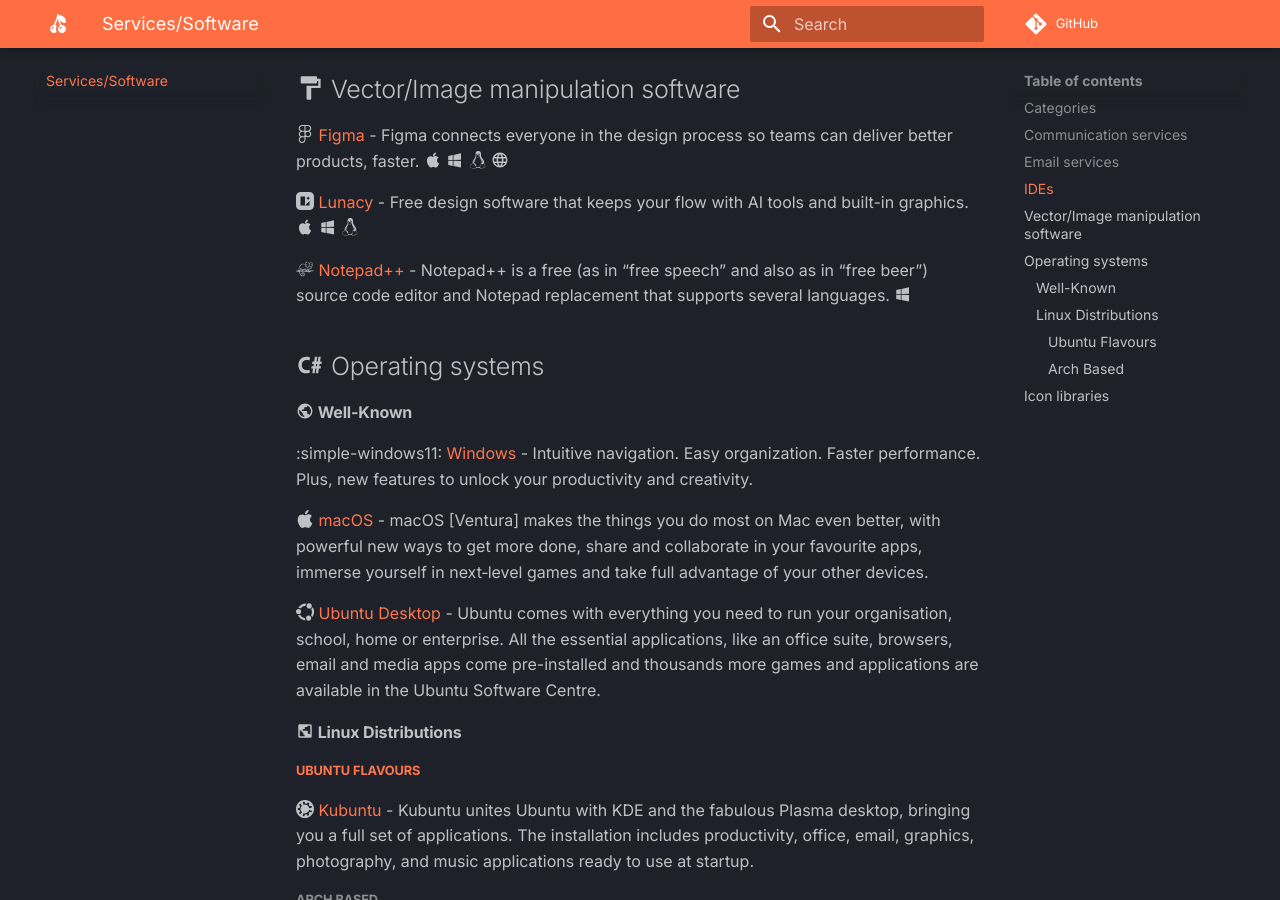
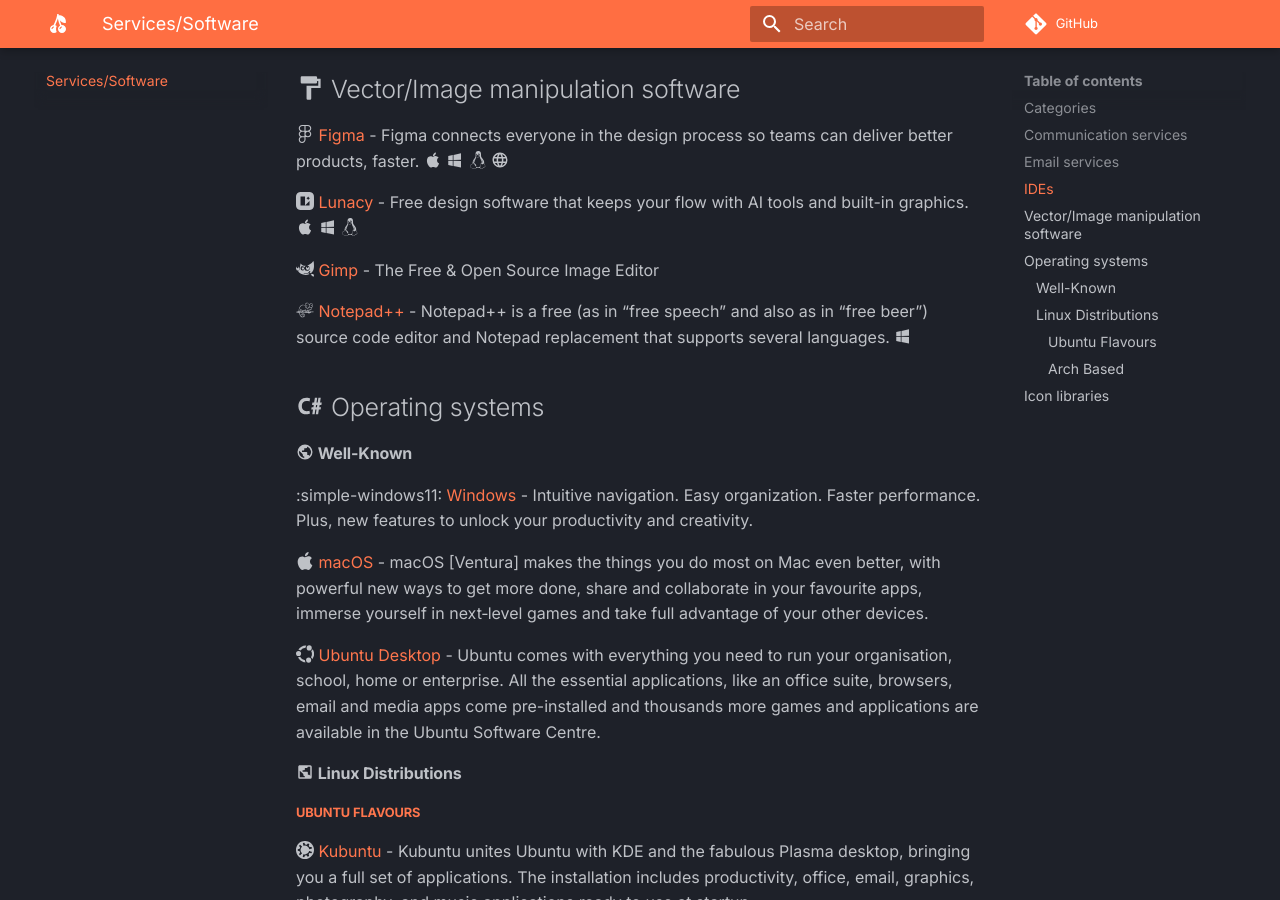
Before and after one commit to hamhimdev/fruit, an MkDocs documentation site: the page built from docs/docs.md, in a window 1280 px wide and 900 px high, scrolled down 1847 px. Built offline with MkDocs 1.6.1 and Material for MkDocs 9.7.7, drawn with Linux system fonts in a browser that asks for light colours; comment, search, counter and statistics services are not loaded.

Commit message:
Add GIMP

```diff
--- a/docs/docs.md
+++ b/docs/docs.md
@@ -58,6 +58,8 @@
 
 :simple-lunacy: [Lunacy](https://icons8.com/lunacy) - Free design software that keeps your flow with AI tools and built-in graphics. :material-apple: :material-microsoft-windows: :fontawesome-brands-linux:
 
+:simple-gimp: [Gimp](https://www.gimp.org/) - The Free & Open Source Image Editor
+
 :simple-notepadplusplus: [Notepad++](https://notepad-plus-plus.org/) - Notepad++ is a free (as in “free speech” and also as in “free beer”) source code editor and Notepad replacement that supports several languages. :material-microsoft-windows:
 
 
```
